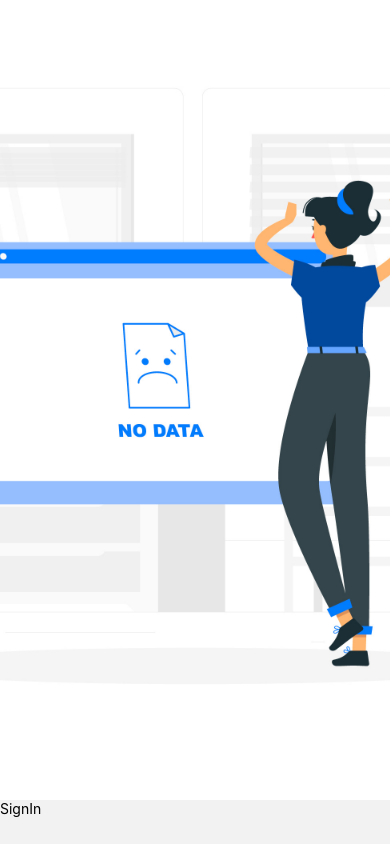
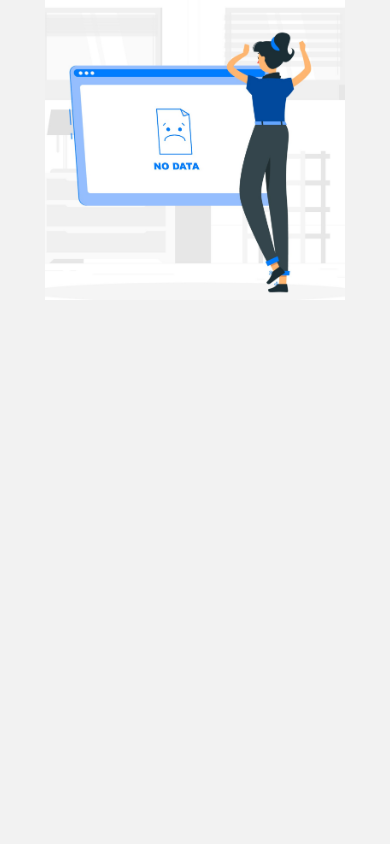
Before and after one commit to Owhab/Notes, a React Native app: screen /SignIn in a window 390 px wide. Built offline with nearby package versions, Linux system fonts and the light colour scheme.

Commit message:
added image in signin screen

```diff
--- a/App.js
+++ b/App.js
@@ -1,4 +1,4 @@
-import { NavigationContainer } from "@react-navigation/native";
+import { NavigationContainer, DefaultTheme } from "@react-navigation/native";
 import { StyleSheet } from "react-native";
 import { createNativeStackNavigator } from "@react-navigation/native-stack";
 import Home from "./src/screens/Home";
@@ -8,11 +8,18 @@ import Create from "./src/screens/Create";
 import Edit from "./src/screens/Edit";
 const Stack = createNativeStackNavigator();
 
+const AppTheme = {
+  ...DefaultTheme,
+  colors: {
+    ...DefaultTheme.colors,
+    bcakground: "#fff",
+  },
+};
 export default function App() {
   const user = false;
 
   return (
-    <NavigationContainer>
+    <NavigationContainer theme={AppTheme}>
       <Stack.Navigator>
         {user ? (
           <>
--- a/src/screens/SignIn.js
+++ b/src/screens/SignIn.js
@@ -1,36 +1,20 @@
-import { View, Text, Image, StyleSheet, Dimensions } from "react-native";
+import { View, Text, Image, StyleSheet } from "react-native";
 import React from "react";
 import { SafeAreaView } from "react-native-safe-area-context";
 
 export default function SignIn() {
   return (
     <SafeAreaView>
-      <View style={styles.imageContainer}>
-        <Image
-          style={styles.signInImage}
-          source={require("../../assets/images/empty-state.jpg")}
-        />
-      </View>
-      <Text>SignIn</Text>
+      <Image
+        style={{
+          alignSelf: "center",
+          width: 300,
+          height: 300,
+        }}
+        source={require("../../assets/images/empty-state.jpg")}
+      />
     </SafeAreaView>
   );
 }
 
-const dimensions = Dimensions.get("window");
-const imageHeight = Math.round((dimensions.width * 9) / 16);
-// const imageWidth = dimensions.width;
-
-const styles = StyleSheet.create({
-  imageContainer: {
-    flex: 1,
-    flexDirection: "row",
-    alignItems: "center",
-    justifyContent: "center",
-  },
-
-  signInImage: {
-    flex: 1,
-    height: 800,
-    objectFit: "contain",
-  },
-});
+const styles = StyleSheet.create({});
```
Also changed, not shown: assets/images/empty-state.jpg, assets/images/no-data-concept.avif (deleted).
